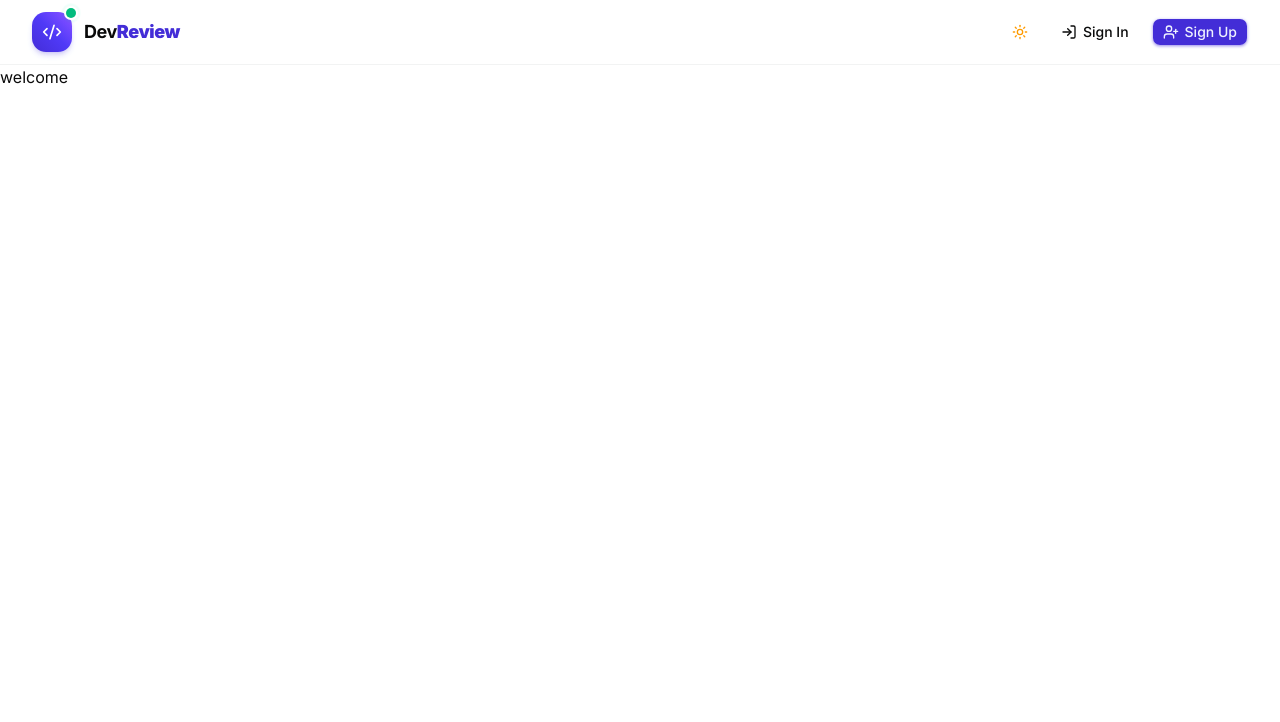
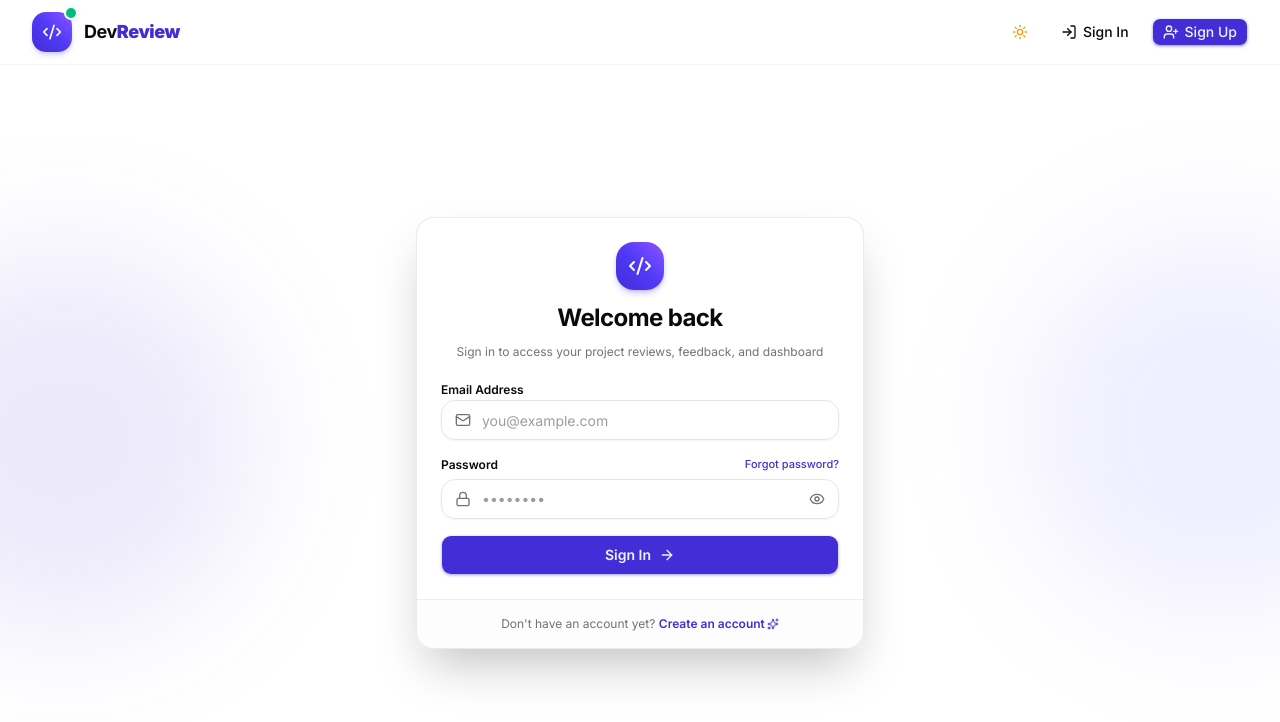
Before and after one commit to Shajidaa/project-review-portal-client, a Next.js app: page / in a window 1280 px wide. Shown: the top 722 px of the page. Built offline with nearby package versions, Linux system fonts and the light colour scheme; no server answers.

Commit message:
feat:update the layout

```diff
--- a/app/(main)/layout.tsx
+++ b/app/(main)/layout.tsx
@@ -1,14 +1,15 @@
 import { ThemeProvider } from "@/components/theme-provider"
 import { AuthProvider } from "@/contexts/auth-context"
 import { Navbar } from "@/components/navbar"
+import LoginPage from "./login/page"
 
-export default function MainGroupLayout({ children }: { children: React.ReactNode }) {
+export default function MainGroupLayout() {
     return (
         <ThemeProvider>
             <AuthProvider>
                 <div className="flex min-h-screen flex-col">
                     <Navbar />
-                    <main className="flex-1 w-full">{children}</main>
+                    <LoginPage/>
                 </div>
             </AuthProvider>
         </ThemeProvider>
```
